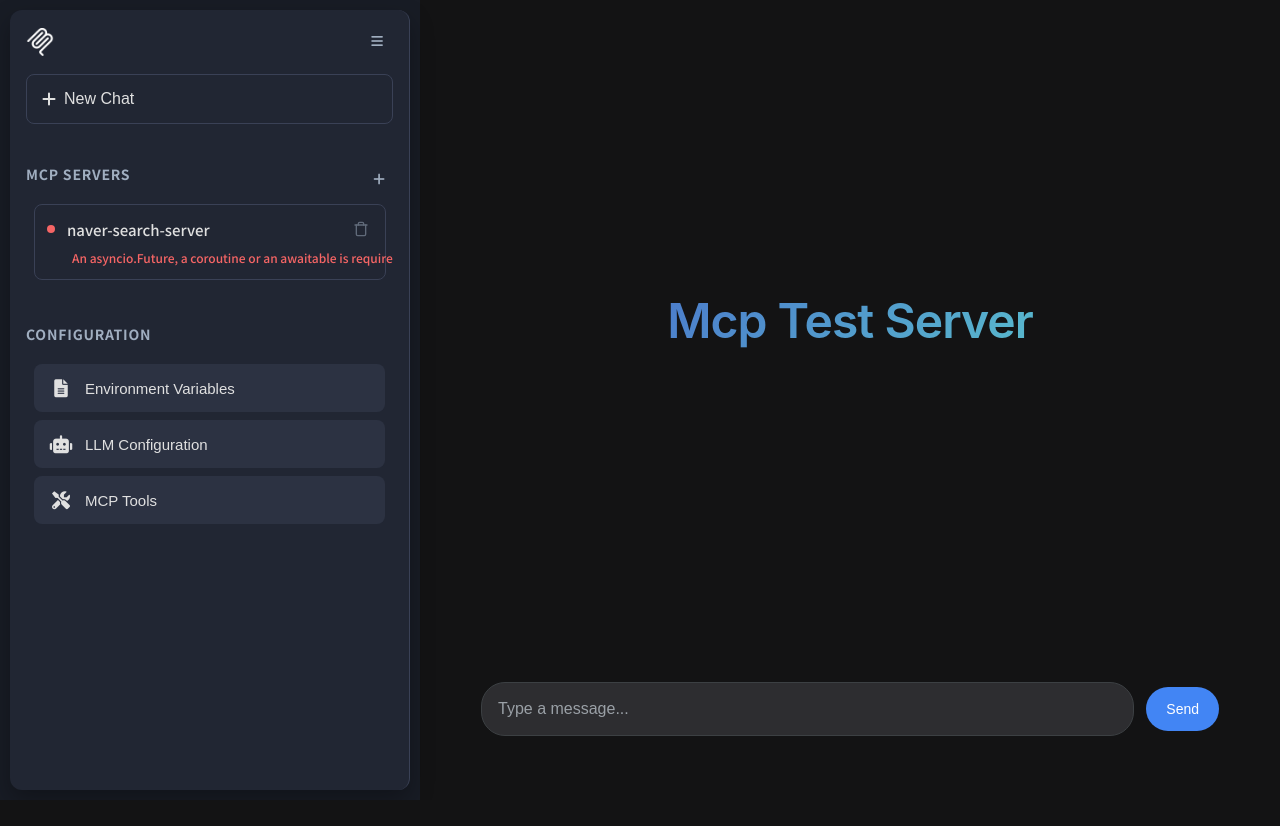
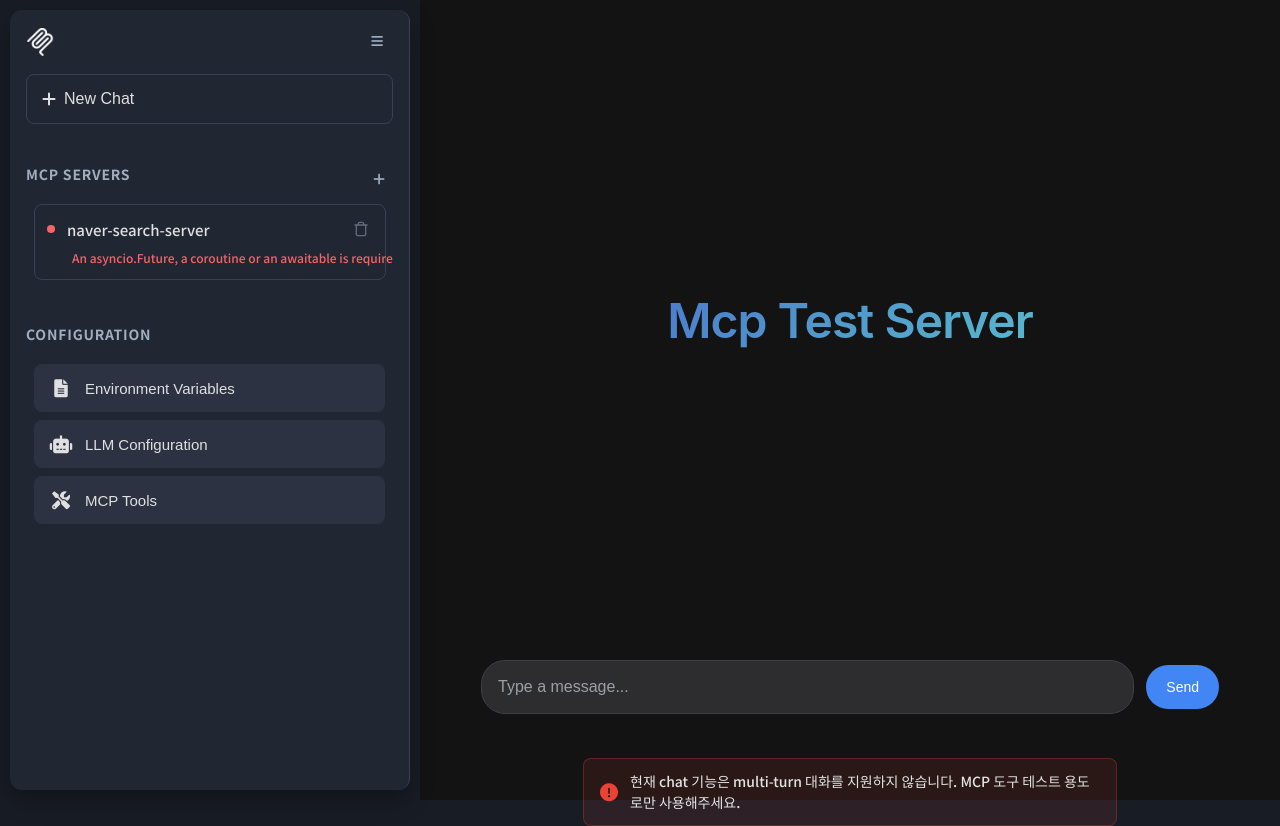
Before and after one commit to parkchanghyup/Telegram_AI_Agent_Bot, a Flask app: page / in a window 1280 px wide. Before the commit the page ends 800 px from the top, so only its background shows below. Run offline with Flask 3, Linux system fonts and the light colour scheme; parts of the project's set-up code (start-up, migrations or seed data) failed here and were passed over; some libraries are stand-ins or nearby versions.

Commit message:
feat: 멀티턴 관련 경고 메시지 추가

```diff
--- a/frontend/static/style.css
+++ b/frontend/static/style.css
@@ -395,6 +395,34 @@ body {
     font-family: 'Google Sans', -apple-system, BlinkMacSystemFont, 'Segoe UI', sans-serif;
     display: block;
     width: 100%;
+}
+
+.chat-warning {
+    margin-top: 20px;
+    padding: 12px 16px;
+    background-color: rgba(234, 67, 53, 0.1);
+    border: 1px solid rgba(234, 67, 53, 0.3);
+    border-radius: 8px;
+    display: flex;
+    align-items: center;
+    gap: 12px;
+    max-width: 500px;
+    margin-left: auto;
+    margin-right: auto;
+}
+
+.chat-warning i {
+    color: #ea4335;
+    font-size: 18px;
+    flex-shrink: 0;
+}
+
+.chat-warning p {
+    margin: 0;
+    color: #e3e3e3;
+    font-size: 14px;
+    line-height: 1.5;
+    font-weight: 500;
 }
 
 .chat-box {
--- a/frontend/templates/index.html
+++ b/frontend/templates/index.html
@@ -95,6 +95,10 @@
                 <div class="chat-input">
                     <input type="text" id="user-input" placeholder="Type a message...">
                     <button id="send-btn">Send</button>
+                </div>
+                <div class="chat-warning">
+                    <i class="fas fa-exclamation-circle"></i>
+                    <p>현재 chat 기능은 multi-turn 대화를 지원하지 않습니다. MCP 도구 테스트 용도로만 사용해주세요.</p>
                 </div>
             </div>
         </div>
```
